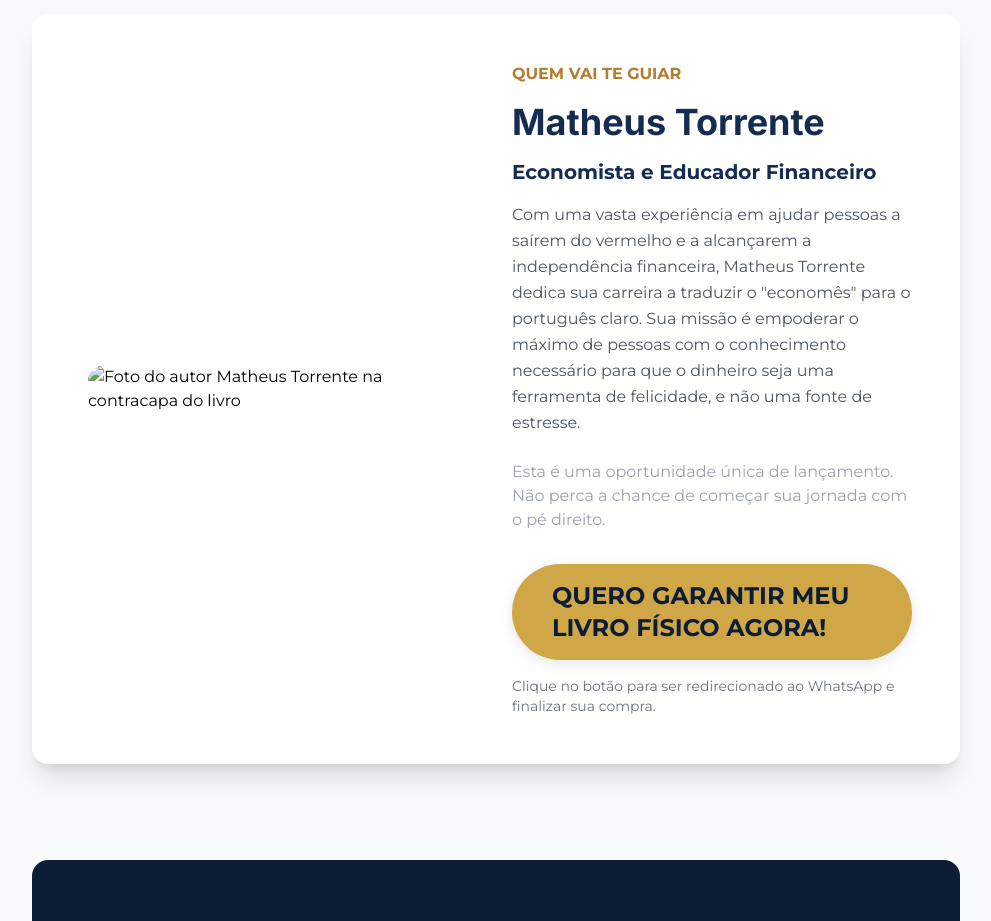
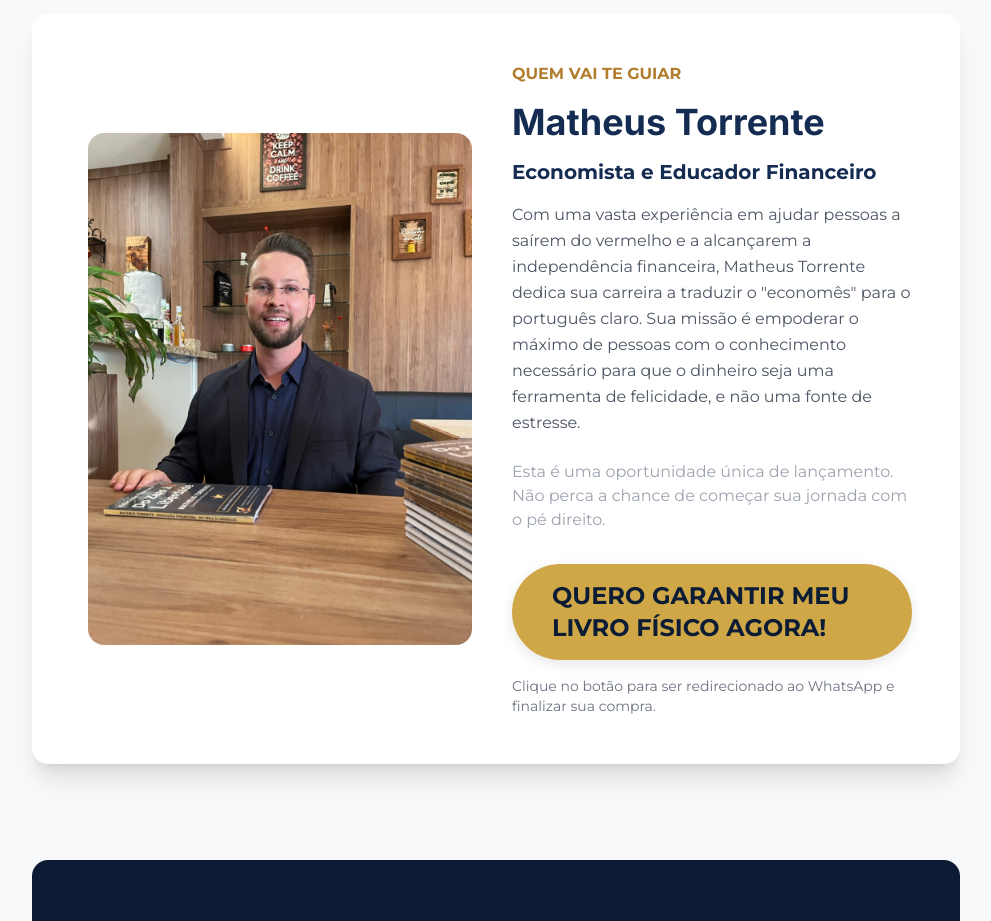
Before and after one commit to FinancasComTorrente/DoZeroALiberdade, a plain HTML site: page index.html in a window 1280 px wide. Shown: the part 2960-3881 px from the top of the page, without its empty margins (144-1135 px from the left). Drawn offline with nearby package versions, Linux system fonts and the light colour scheme.

Commit message:
Update index.html

```diff
--- a/index.html
+++ b/index.html
@@ -158,7 +158,7 @@
             <div class="md:w-1/2 flex justify-center">
                  <!-- SUBSTITUA O 'src' ABAIXO PELO CAMINHO DA SUA IMAGEM -->
                  <img
-                    src="3.png"
+                    src="3.jpeg"
                     alt="Foto do autor Matheus Torrente na contracapa do livro"
                     class="book-image w-full max-w-sm">
             </div>
```
